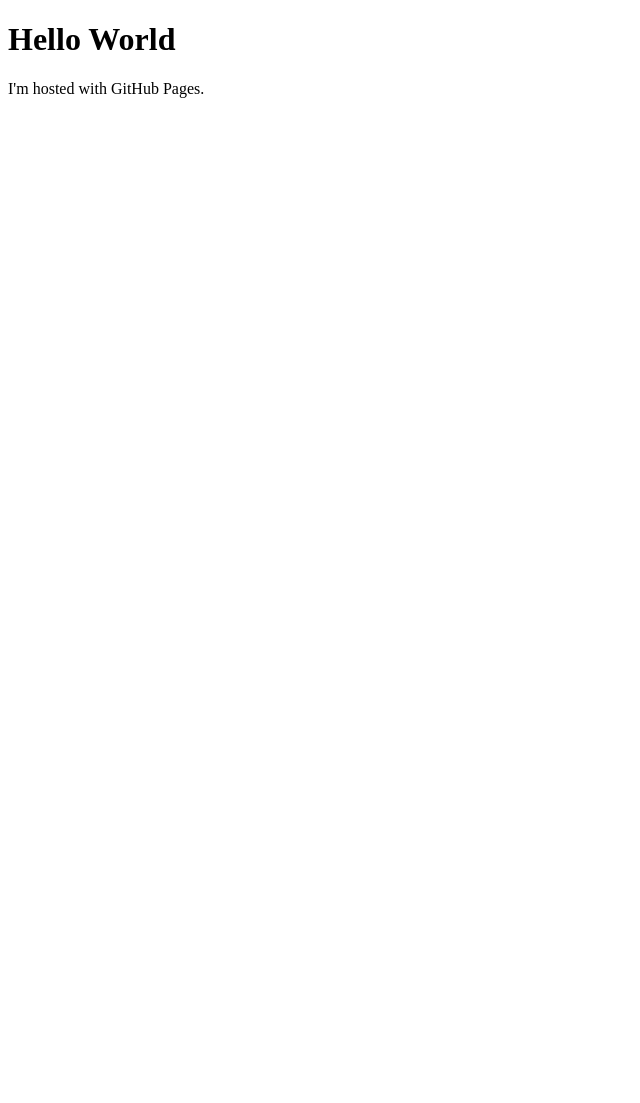
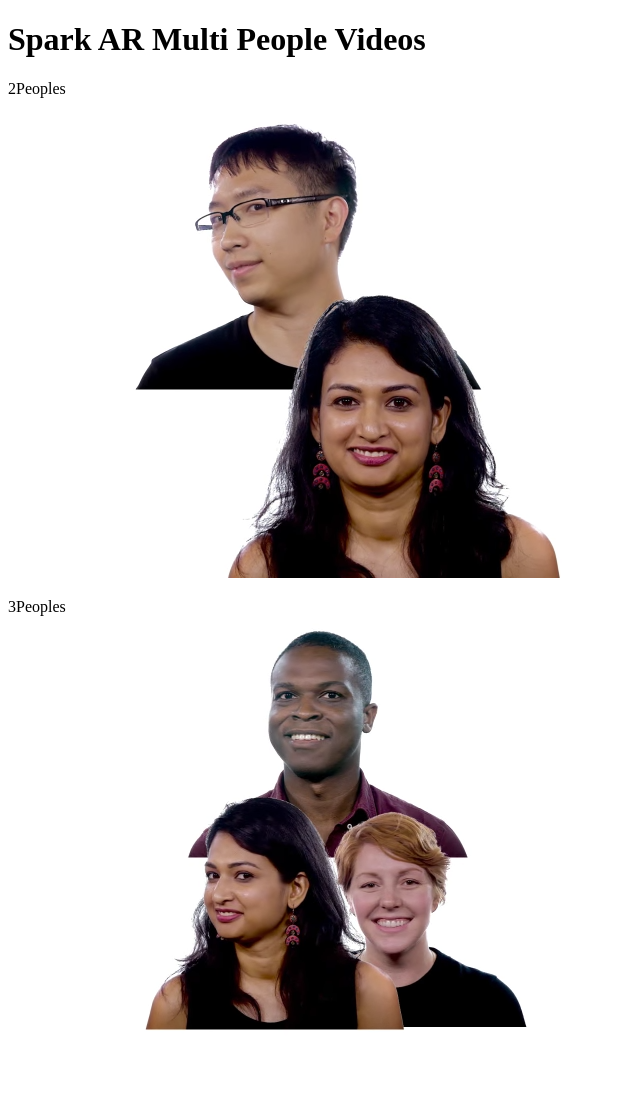
Before and after one commit to bma-japan/sparkar_peoples, a plain HTML site: page index.html in a window 1280 px wide. Shown: the top 1103 px of the page, without its empty margins (0-640 px from the left). Before the commit the page ends 800 px from the top, so only its background shows below. Drawn offline with Linux system fonts and the light colour scheme.

Commit message:
Update index.html

```diff
--- a/index.html
+++ b/index.html
@@ -1,7 +1,14 @@
 <!DOCTYPE html>
 <html>
 <body>
-<h1>Hello World</h1>
-<p>I'm hosted with GitHub Pages.</p>
+<h1>Spark AR Multi People Videos</h1>
+<p>2Peoples<br>
+<a href="../video/2people.webm"><img src="thum/2peoples.png" width="640" height="480" alt=""/></a></p>
+<p>3Peoples<br>
+<a href="../video/3people.webm"><img src="thum/3peoples.png" width="640" height="480" alt=""/></a></p>
+<p>4Peoples<br>
+<a href="../video/4people.webm"><img src="thum/4peoples.png" width="640" height="480" alt=""/></a> </p>
+<p>5Peoples<br>
+<a href="../video/5people.webm"><img src="thum/5peoples.png" width="640" height="480" alt=""/></a></p>
 </body>
 </html>
```
